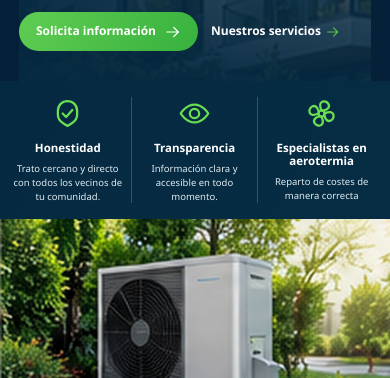
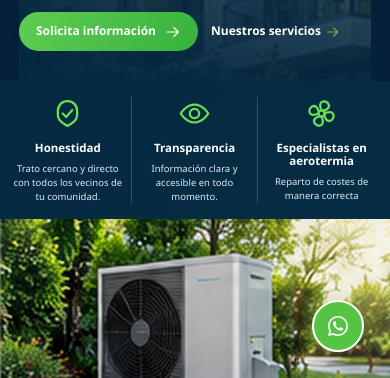
Before and after one commit to jalogut/cuentas-claras-fincas, a plain HTML site: page index.html in a window 390 px wide. Shown: the part 466-844 px from the top of the page. Drawn offline with Linux system fonts and the light colour scheme.

Commit message:
[Task] add floating whatsapp on mobile devices

```diff
--- a/index.html
+++ b/index.html
@@ -115,7 +115,8 @@
                                 stroke-width="1.85" stroke-linecap="round" stroke-linejoin="round">
                                 <path d="m4.5 12 4.7 4.5 10-10" />
                             </svg> Gestión de contratos y suministros para asegurar las mejores condiciones.</li>
-                    </ul><a class="button" href="servicios.html#especialistas-aerotermia">Conoce todos nuestros servicios
+                    </ul><a class="button" href="servicios.html#especialistas-aerotermia">Conoce todos nuestros
+                        servicios
                         <svg class="icon" viewBox="0 0 24 24" aria-hidden="true" fill="none" stroke="currentColor"
                             stroke-width="1.85" stroke-linecap="round" stroke-linejoin="round">
                             <path d="M3 12h17m-7-7 7 7-7 7" />
@@ -184,6 +185,13 @@
                     </svg></div>
             </div>
         </footer>
+        <a class="floating-whatsapp"
+            href="https://wa.me/34648108919?text=Hola%20Juan%2C%20estoy%20buscando%20administrador%20y%20me%20gustar%C3%ADa%20saber%20m%C3%A1s%20de%vuestros%20servicios."
+            target="_blank" rel="noopener noreferrer" aria-label="Escríbeme por WhatsApp"><svg viewBox="0 0 32 32"
+                aria-hidden="true">
+                <path fill="currentColor"
+                    d="M16.02 2.7C8.69 2.7 2.72 8.66 2.72 16c0 2.32.61 4.59 1.75 6.59L2.62 29.3l6.87-1.8A13.2 13.2 0 0 0 16 29.27c7.34 0 13.32-5.97 13.32-13.32S23.36 2.7 16.02 2.7Zm0 24.33c-2.05 0-4.06-.55-5.81-1.6l-.42-.25-4.08 1.07 1.09-3.98-.28-.43a11.02 11.02 0 0 1-1.7-5.84c0-6.18 5.02-11.2 11.2-11.2 6.17 0 11.19 5.02 11.19 11.2 0 6.17-5.02 11.2-11.19 11.2Zm6.14-8.39c-.34-.17-1.98-.97-2.29-1.08-.3-.11-.52-.17-.74.17-.22.33-.85 1.08-1.04 1.3-.19.22-.39.25-.73.08-.33-.17-1.41-.52-2.69-1.66-.99-.88-1.66-1.98-1.85-2.31-.19-.33-.02-.51.14-.67.15-.15.33-.39.5-.58.17-.19.22-.33.33-.55.11-.22.06-.42-.03-.58-.08-.17-.74-1.78-1.02-2.44-.27-.64-.54-.55-.74-.56h-.63c-.22 0-.58.08-.88.42-.3.33-1.16 1.13-1.16 2.75 0 1.61 1.19 3.17 1.35 3.39.17.22 2.33 3.56 5.65 4.99.79.34 1.41.54 1.89.69.79.25 1.52.21 2.09.13.64-.1 1.98-.81 2.25-1.59.28-.77.28-1.44.2-1.59-.08-.14-.3-.22-.63-.39Z" />
+            </svg></a>
     </div>
     <script>window.MENU_CLOSE_ICON = "<svg class=\"icon\" viewBox=\"0 0 24 24\" aria-hidden=\"true\" fill=\"none\" stroke=\"currentColor\" stroke-width=\"1.85\" stroke-linecap=\"round\" stroke-linejoin=\"round\" ><path d=\"M5 5 19 19M19 5 5 19\"/></svg>"; window.MENU_OPEN_ICON = "<svg class=\"icon\" viewBox=\"0 0 24 24\" aria-hidden=\"true\" fill=\"none\" stroke=\"currentColor\" stroke-width=\"1.85\" stroke-linecap=\"round\" stroke-linejoin=\"round\" ><path d=\"M3 6h18M3 12h18M3 18h18\"/></svg>";</script>
     <script defer src="app.js"></script>
--- a/styles.css
+++ b/styles.css
@@ -233,7 +233,8 @@ button {
     padding: 35px 22px 41px 0
 }
 
-.eyebrow, body.landing-page h1.eyebrow {
+.eyebrow,
+body.landing-page h1.eyebrow {
     display: inline-block;
     color: #dbe7ed;
     letter-spacing: 2px;
@@ -557,7 +558,8 @@ button {
     margin: 0
 }
 
-.page-hero .eyebrow, body.landing-page .page-hero h1.eyebrow {
+.page-hero .eyebrow,
+body.landing-page .page-hero h1.eyebrow {
     font-size: 13px
 }
 
@@ -1383,7 +1385,8 @@ button {
         font-size: 14px
     }
 
-    .eyebrow, body.landing-page h1.eyebrow {
+    .eyebrow,
+    body.landing-page h1.eyebrow {
         font-size: 11px;
         letter-spacing: 1.2px
     }
@@ -1656,6 +1659,7 @@ button {
 }
 
 @media(prefers-reduced-motion:reduce) {
+
     *,
     *::before,
     *::after {
@@ -1710,3 +1714,37 @@ button {
         flex-direction: column
     }
 }
+
+@media (min-width: 768px) {
+    .floating-whatsapp {
+        display: none !important;
+    }
+}
+
+.floating-whatsapp {
+    position: fixed;
+    z-index: 40;
+    bottom: 26px;
+    right: 26px;
+    width: 52px;
+    height: 52px;
+    display: flex;
+    align-items: center;
+    justify-content: center;
+    border-radius: 50%;
+    background: var(--green);
+    color: white;
+    border: 2px solid white;
+    box-shadow: 0 5px 18px rgba(40, 18, 20, .13);
+    transition: transform .2s;
+}
+
+.floating-whatsapp:hover {
+    transform: translateY(-3px);
+    background: var(--green-bright);
+}
+
+.floating-whatsapp svg {
+    width: 24px;
+    height: 24px;
+}
```
